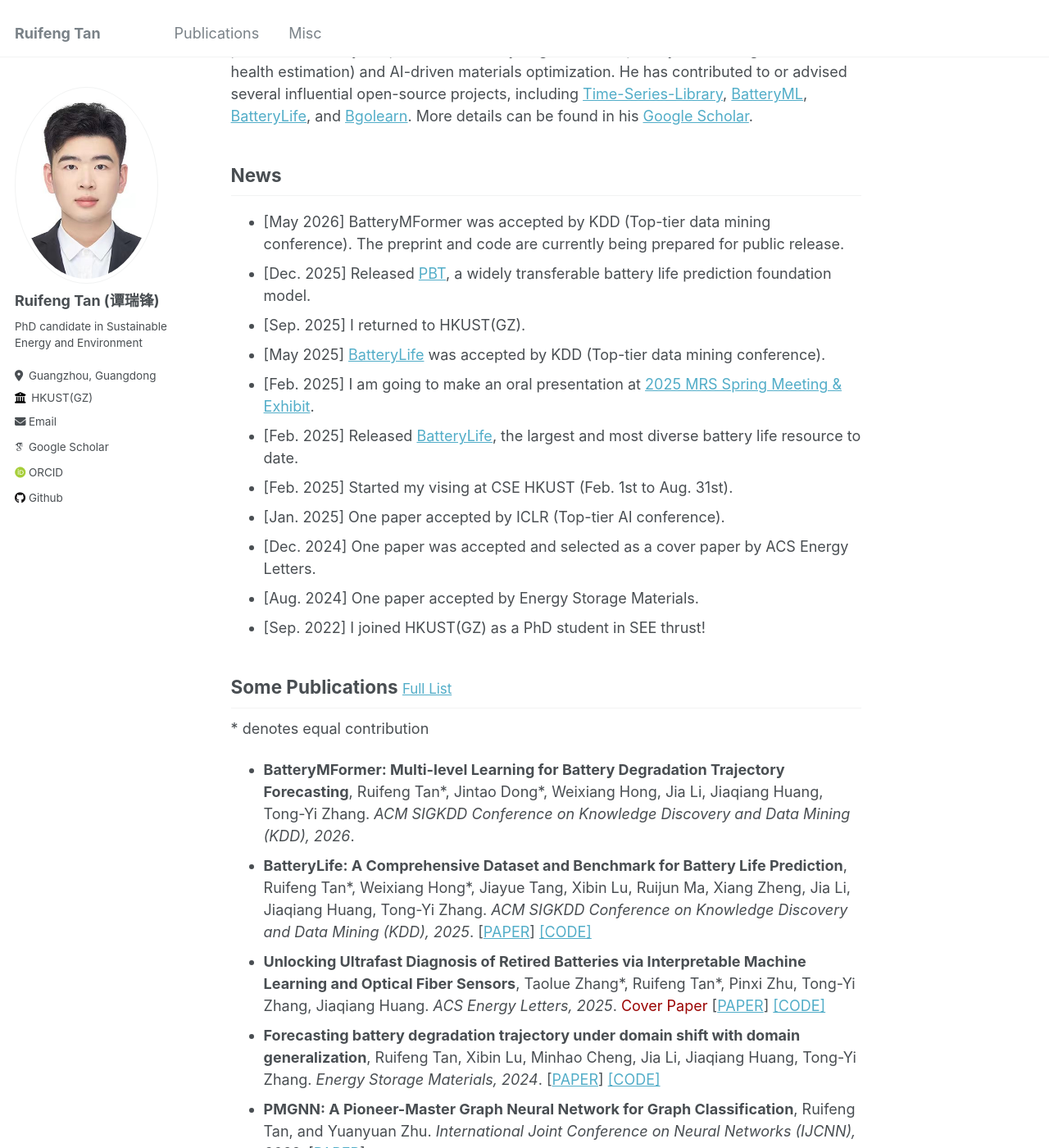
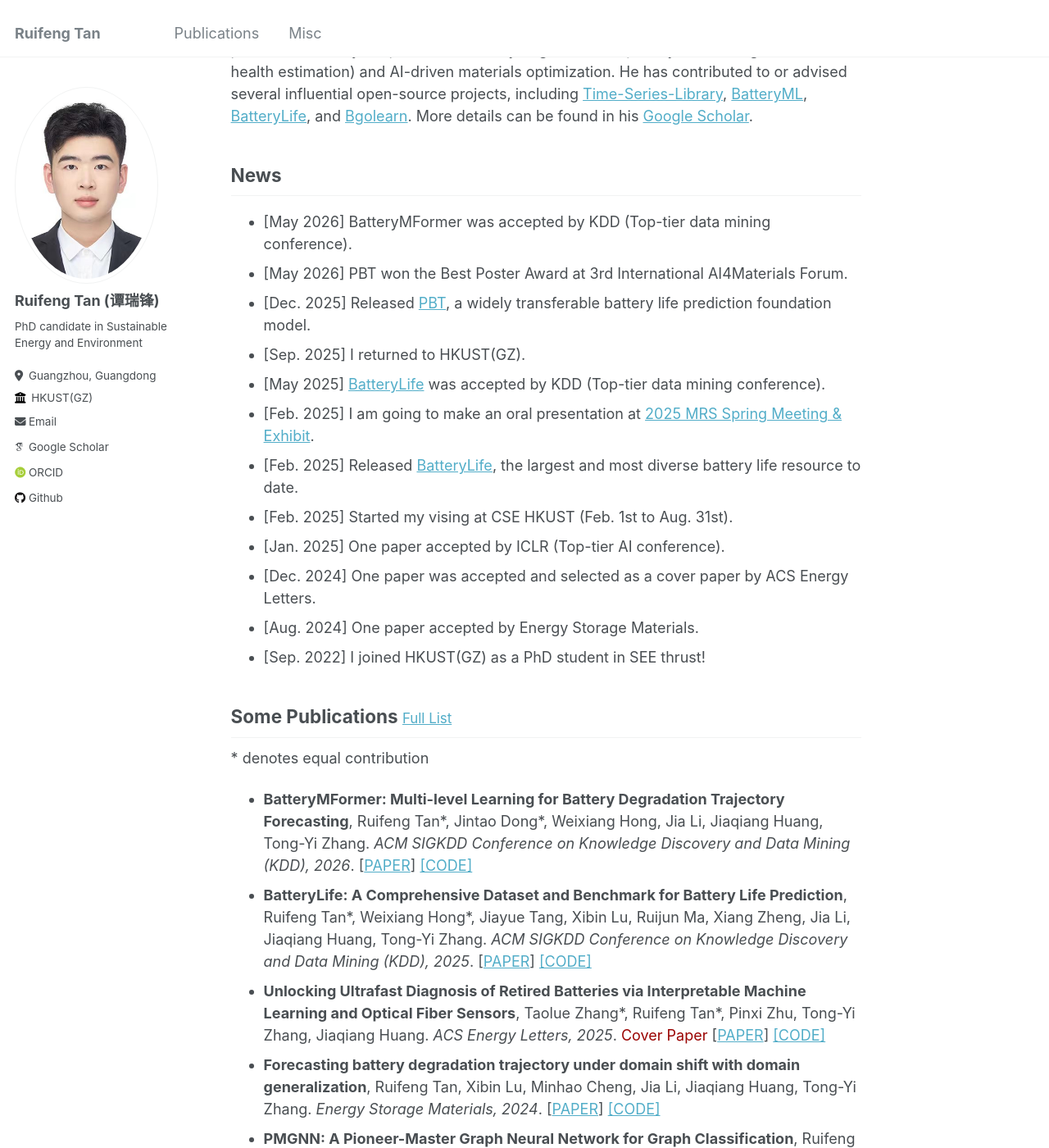
Before and after one commit to Ruifeng-Tan/Ruifeng-Tan.github.io, a Jekyll site: the page built from _pages/about.md, in a window 1280 px wide and 1400 px high, scrolled down 355 px. Shown: the whole window at 82% size. Built offline with Jekyll 4.4.1, drawn with Linux system fonts in a browser that asks for light colours; some web fonts are replaced.

Commit message:
update about

```diff
--- a/_pages/about.md
+++ b/_pages/about.md
@@ -15,7 +15,8 @@
 
 ## News
 
-- [May 2026] BatteryMFormer was accepted by KDD (Top-tier data mining conference). The preprint and code are currently being prepared for public release.
+- [May 2026] BatteryMFormer was accepted by KDD (Top-tier data mining conference).
+- [May 2026] PBT won the Best Poster Award at 3rd International AI4Materials Forum.
 - [Dec. 2025] Released [PBT](https://arxiv.org/abs/2512.16334), a widely transferable battery life prediction foundation model.
 - [Sep. 2025] I returned to HKUST(GZ).
 - [May 2025] [BatteryLife](https://github.com/Ruifeng-Tan/BatteryLife) was accepted by KDD (Top-tier data mining conference).
@@ -30,7 +31,7 @@
 ## Some Publications <small style="font-weight: normal;"><a href="/publications/">Full List</a></small>
 \*  denotes equal contribution
 
-- **BatteryMFormer: Multi-level Learning for Battery Degradation Trajectory Forecasting**, Ruifeng Tan\*, Jintao Dong\*, Weixiang Hong, Jia Li, Jiaqiang Huang, Tong-Yi Zhang. *ACM SIGKDD Conference on Knowledge Discovery and Data Mining (KDD), 2026*.
+- **BatteryMFormer: Multi-level Learning for Battery Degradation Trajectory Forecasting**, Ruifeng Tan\*, Jintao Dong\*, Weixiang Hong, Jia Li, Jiaqiang Huang, Tong-Yi Zhang. *ACM SIGKDD Conference on Knowledge Discovery and Data Mining (KDD), 2026*.  [[PAPER](http://arxiv.org/abs/2605.27044)] [[CODE]](https://github.com/Ruifeng-Tan/BatteryMFormer)
 - **BatteryLife: A Comprehensive Dataset and Benchmark for Battery Life Prediction**, Ruifeng Tan\*, Weixiang Hong\*, Jiayue Tang, Xibin Lu, Ruijun Ma, Xiang Zheng, Jia Li, Jiaqiang Huang, Tong-Yi Zhang. *ACM SIGKDD Conference on Knowledge Discovery and Data Mining (KDD), 2025*.  [[PAPER](https://dl.acm.org/doi/10.1145/3711896.3737372)] [[CODE]](https://github.com/Ruifeng-Tan/BatteryLife)
 - **Unlocking Ultrafast Diagnosis of Retired Batteries via Interpretable Machine Learning and Optical Fiber Sensors**, Taolue Zhang\*, Ruifeng Tan\*, Pinxi Zhu, Tong-Yi Zhang, Jiaqiang Huang. *ACS Energy Letters, 2025*. <span style="color: rgb(154, 3, 2);"> Cover Paper </span> [[PAPER](https://pubs.acs.org/doi/abs/10.1021/acsenergylett.4c03054?casa_token=a57iWJ-S8fUAAAAA:_vU-Lr1B80ArJ2EPmjZwJgo4xTK7UZGDTLf15-9PFFoNcAjTWvuKrkCbOkkr_jcTHmcyFnMBCkNnHBT58g&casa_token=mjB3jOP8MyEAAAAA:VB6LMG4fozcFBwmO79Fgd3d3q6YD2iENgzqAfzGWm0ckmqyepRQdwAYoTilNW4OjN_sVIYa1lRPu7mtPxg)] [[CODE]](https://github.com/Ruifeng-Tan/Ultrafast-diagnosis-of-retired-batteries)
 - **Forecasting battery degradation trajectory under domain shift with domain generalization**, Ruifeng Tan, Xibin Lu, Minhao Cheng, Jia Li, Jiaqiang Huang, Tong-Yi Zhang. *Energy Storage Materials, 2024*. [[PAPER](https://www.sciencedirect.com/science/article/pii/S2405829724005518)] [[CODE]](https://github.com/Ruifeng-Tan/MAGNet)
```
